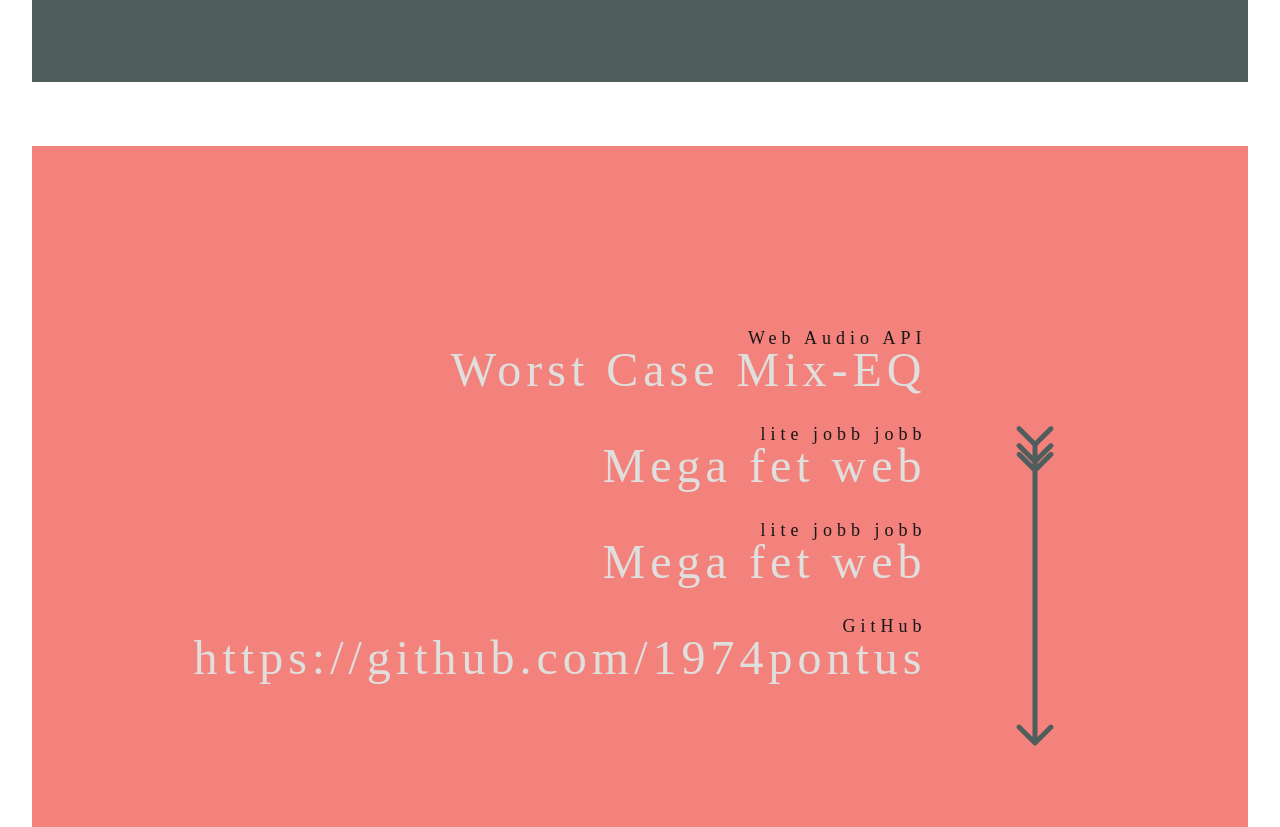
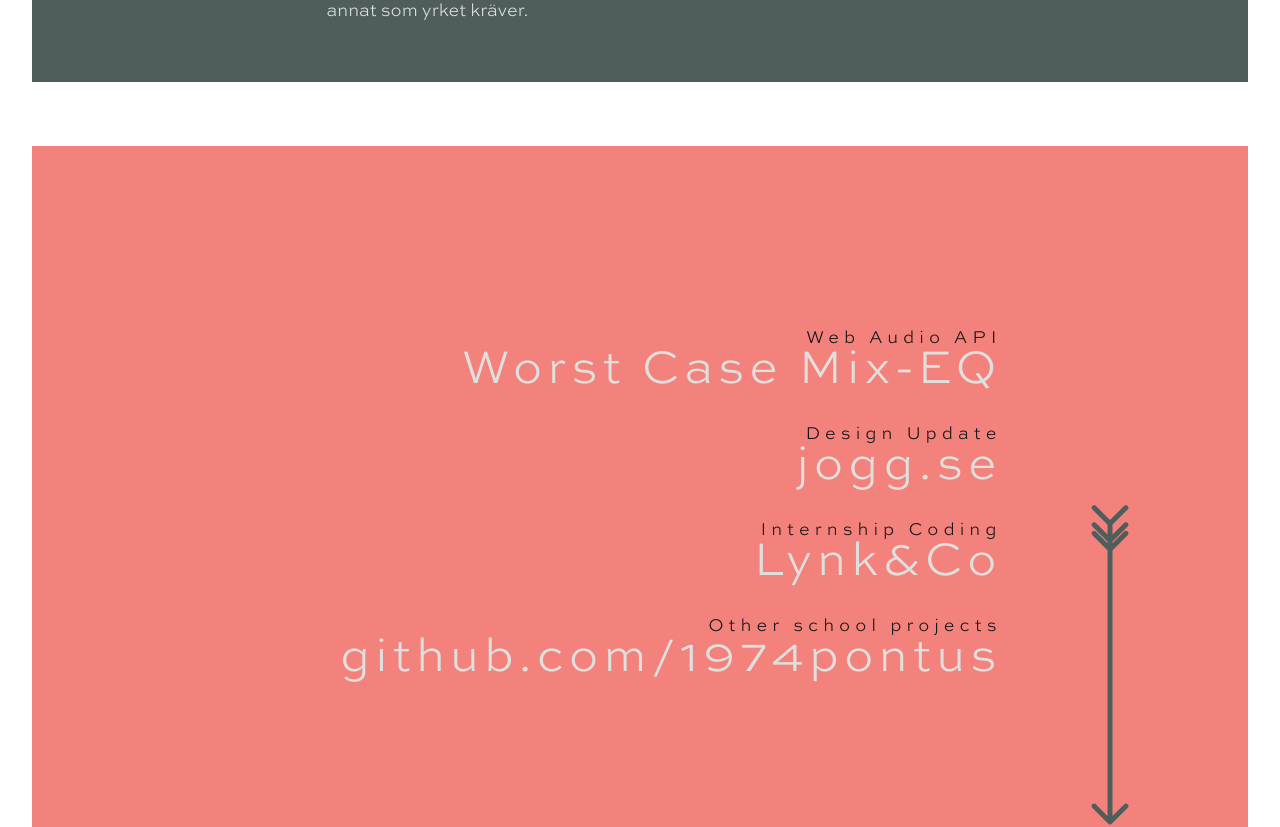
Before and after one commit to 1974pontus/Bandpage, a React (Create React App) app: page / in a window 1280 px wide. Shown: the part 1486-2313 px from the top of the page. Built offline with nearby package versions, Linux system fonts and the light colour scheme.

Commit message:
ipad pro responsive

```diff
--- a/src/components/App/styles.scss
+++ b/src/components/App/styles.scss
@@ -1,17 +1,21 @@
+* {
+  padding: 0;
+  margin: 0;
+  box-sizing: border-box;
+}
+
 @font-face {
   font-family: "SweetSansProBold";
   src: local("SweetSansProBold"),
     url("../../fonts/SweetSansProBold.otf") format("otf");
 }
+
 @font-face {
-  font-family: "SweetSansProRegular";
-  src: local("SweetSansProRegular"),
-    url("../../fonts/SweetSansProRegular.otf") format("otf");
+  font-family: "SweetSansProHairline";
+  src: local("SweetSansProHairline"),
+    url("../../fonts/SweetSansProLight.otf") format("opentype");
 }
 
-* {
-  padding: 0;
-  margin: 0;
-  box-sizing: border-box;
-  font-family: "SweetSansProRegular";
+body {
+  font-family: "SweetSansProHairline";
 }
--- a/src/components/Navbar/NavbarElements.js
+++ b/src/components/Navbar/NavbarElements.js
@@ -32,6 +32,10 @@
   display: flex;
   align-items: center;
   text-decoration: none;
+  transition: all .2s ease-in-out;
+    &:hover{
+      transform: scale(1.2)
+    }
 `;
 
 export const MobileIcon = styled(AiOutlineMenu)`
@@ -40,6 +44,10 @@
   color: #fff;
   display: flex;
   align-items: center;
+  transition: all .2s ease-in-out;
+    &:hover{
+      transform: scale(1.2)
+    }
 
   @media screen and (min-width: 768px) {
     display: none;
--- a/src/components/Startpage/StartpageElements.js
+++ b/src/components/Startpage/StartpageElements.js
@@ -4,7 +4,21 @@
 const drop = keyframes`
     0% {
     opacity: 0;
-    transform: translateY(-10rem);
+    transform: translateY(-20rem);
+    }
+
+    25% {
+    opacity: 1;
+    transform: translateY(10rem);
+    }
+
+    50% {
+    opacity: 1;
+    transform: translateY(-5rem);
+    }
+    75% {
+    opacity: 1;
+    transform: translateY(2rem);
     }
 
     100% {
@@ -41,11 +55,19 @@
 `
 export const TextContent = styled.div`
     text-align: end;
+    @media (max-width: 1024px) {
+        position: relative;
+        top: -17%;
+  }
 `
 export const Title = styled.div`
     color: #DFE0DE;
     font-size: 72px;
     letter-spacing: 5px;
+
+    @media (max-width: 1024px) {
+        font-size: 64px;
+  }
 `
 export const Subtitle = styled.div`
     color: #DFE0DE;
@@ -55,9 +77,13 @@
 `
 export const ArrowWrapper = styled.div`
     position: relative;
-    top: 20%;
+    top: 10%;
     animation: ${drop} 1s ease-in-out .3s both ;
     &:hover {
         animation: ${bounce} .3s ease-in-out .3s both infinite;
     }
+
+    @media (max-width: 1024px) {
+        left: 20%;
+  }
 `
--- a/src/components/about/aboutElements.js
+++ b/src/components/about/aboutElements.js
@@ -1,5 +1,30 @@
-import styled from 'styled-components';
+import styled, { keyframes } from 'styled-components';
 
+const drop = keyframes`
+    0% {
+    opacity: 0;
+    transform: translateY(-20rem);
+    }
+
+    25% {
+    opacity: 1;
+    transform: translateY(10rem);
+    }
+
+    50% {
+    opacity: 1;
+    transform: translateY(-5rem);
+    }
+    75% {
+    opacity: 1;
+    transform: translateY(2rem);
+    }
+
+    100% {
+    opacity: 1;
+    transform: translateY(0);
+    }
+`
 
 export const AboutWrapper = styled.div`
     background: #4F5E5D;
@@ -30,4 +55,5 @@
     position: relative;
     top: 10%;
     right: 100px;
+    animation: ${drop} 1s ease-in-out .3s both ;
 `
--- a/src/components/contact/contactElements.js
+++ b/src/components/contact/contactElements.js
@@ -1,7 +1,31 @@
-import styled from 'styled-components';
+import styled, { keyframes } from 'styled-components';
 import backgroundTwo from '../../assets/background2.svg';
 
+const up = keyframes`
+    0% {
+    opacity: 0;
+    transform: translateX(10rem);
+    }
 
+    25% {
+    opacity: 1;
+    transform: translateY(-20rem);
+    }
+
+    50% {
+    opacity: 1;
+    transform: translateY(5rem);
+    }
+    75% {
+    opacity: 1;
+    transform: translateY(-2rem);
+    }
+
+    100% {
+    opacity: 1;
+    transform: translateY(0);
+    }
+`
 export const ContactWrapper = styled.div`
     background-image: url(${backgroundTwo});
     height: 100vh;
@@ -15,15 +39,29 @@
     height: 100%;
 `
 export const TextContent = styled.div`
-    text-align: end;
+    position: relative;
+    left: 10%;
 `
 export const Title = styled.div`
     color: #DFE0DE;
-    font-size: 72px;
+    font-size: 24px;
     letter-spacing: 5px;
+
+`
+export const Subtitle = styled.div`
+    color: #DFE0DE;
+    font-size: 24px;
+    padding-bottom: 2rem;
+    font-weight: 100;
+    letter-spacing: 5px;
+    &:hover {
+        cursor: pointer;
+        color: #F3827C;
+    }
 `
 
 export const ArrowWrapper = styled.div`
     position: relative;
     top: 20%;
+    animation: ${up} 1s ease-in-out .3s both ;
 `
--- a/src/components/contact/index.js
+++ b/src/components/contact/index.js
@@ -1,24 +1,38 @@
 import React from 'react';
-import { ContactWrapper, Title, ArrowWrapper, ContentWrapper, TextContent } from './contactElements';
+import { ContactWrapper, Title, ArrowWrapper, ContentWrapper, TextContent, Subtitle } from './contactElements';
 import { Arrow } from '../ScrollArrowElement';
 import arrowImg from '../../assets/contactArrow.png';
 
 
 
 const Contact = () => {
+
+    function email() {
+        window.location.href = "mailto:pontus.tahir@gmail.com";
+    }
+    function gitHub() {
+        window.location = "https://github.com/1974pontus";
+    }
+    function linkedin() {
+        window.location = "https://www.linkedin.com/in/pontus-tahir-8511211a9/";
+    }
+
     return (
         <ContactWrapper id="contact">
             <ContentWrapper>
                 <TextContent>
-                    <Title>
-                        Contact
+                    <Title style={{ fontSize: '72px', marginLeft: '-10rem', paddingBottom: '6rem' }}>
+                        Contact:
                     </Title>
-                    <Title>
-                        mail
-                    </Title>
-                    <Title>
-                        github
-                    </Title>
+                    <Subtitle onClick={email}>
+                        Send me an email
+                    </Subtitle>
+                    <Subtitle onClick={gitHub}>
+                        Visit my GitHub
+                    </Subtitle>
+                    <Subtitle onClick={linkedin}>
+                        Visit my LinkedIn
+                    </Subtitle>
                 </TextContent>
                 <ArrowWrapper>
                     <Arrow activeClass="active"
--- a/src/components/skills/skillsElements.js
+++ b/src/components/skills/skillsElements.js
@@ -1,5 +1,30 @@
 import styled, { keyframes } from 'styled-components';
 
+const slideIn = keyframes`
+    0% {
+    opacity: 0;
+    transform: translateX(-20rem);
+    }
+
+    25% {
+    opacity: 1;
+    transform: translateX(10rem);
+    }
+
+    50% {
+    opacity: 1;
+    transform: translateX(-5rem);
+    }
+    75% {
+    opacity: 1;
+    transform: translateX(2rem);
+    }
+
+    100% {
+    opacity: 1;
+    transform: translateX(0);
+    }
+`
 
 const barSlide = keyframes`
     0%{
@@ -31,6 +56,7 @@
 `
 export const ArrowRow = styled.div`
     float: left;
+    animation: ${slideIn} 1s ease-in-out .3s both ;
 `
 
 export const Skillbar = styled.div`
--- a/src/components/work/index.js
+++ b/src/components/work/index.js
@@ -5,6 +5,20 @@
 
 
 const Work = () => {
+
+    function eq() {
+        window.location = "https://worstcasemixeq.netlify.app/eq.html";
+    }
+    function jogg() {
+        window.location = "http://jogg.se/";
+    }
+    function lynk() {
+        window.location = "https://www.lynkco.com/en/";
+    }
+    function github() {
+        window.location = "https://github.com/1974pontus";
+    }
+
     return (
         <WorkContainer id="work">
             <ContentWrapper>
@@ -12,26 +26,26 @@
                     <Subtitle>
                         Web Audio API
                     </Subtitle>
-                    <Title>
+                    <Title onClick={eq}>
                         Worst Case Mix-EQ
                     </Title>
                     <Subtitle>
-                        lite jobb jobb
+                        Design Update
                     </Subtitle>
-                    <Title>
-                        Mega fet web
+                    <Title onClick={jogg}>
+                        jogg.se
                     </Title>
                     <Subtitle>
-                        lite jobb jobb
+                        Internship Coding
                     </Subtitle>
-                    <Title>
-                        Mega fet web
+                    <Title onClick={lynk}>
+                        Lynk&Co
                     </Title>
                     <Subtitle>
-                        GitHub
+                        Other school projects
                     </Subtitle>
-                    <Title>
-                        https://github.com/1974pontus
+                    <Title onClick={github}>
+                        github.com/1974pontus
                     </Title>
 
                 </TextContent>
--- a/src/components/work/workElements.js
+++ b/src/components/work/workElements.js
@@ -1,5 +1,30 @@
-import styled from 'styled-components';
+import styled, { keyframes } from 'styled-components';
 
+const drop = keyframes`
+    0% {
+    opacity: 0;
+    transform: translateY(-20rem);
+    }
+
+    25% {
+    opacity: 1;
+    transform: translateY(10rem);
+    }
+
+    50% {
+    opacity: 1;
+    transform: translateY(-5rem);
+    }
+    75% {
+    opacity: 1;
+    transform: translateY(7rem);
+    }
+
+    100% {
+    opacity: 1;
+    transform: translateY(5rem);
+    }
+`
 
 export const WorkContainer = styled.div`
     background: #F3827C;
@@ -15,14 +40,23 @@
 `
 export const TextContent = styled.div`
     text-align: end;
-    width: 800px;
+    width: 900px;
     line-height: 2rem;
+
+    @media (max-width: 1024px) {
+        width: 700px;
+  }
 `
 export const Title = styled.div`
     color: #DFE0DE;
     font-size: 48px;
     letter-spacing: 5px;
     margin-bottom: 2rem;
+    &:hover {
+        cursor: pointer;
+        color: #4F5E5D;
+    }
+
 `
 export const Subtitle = styled.div`
     color: #161616;
@@ -33,5 +67,6 @@
 export const ArrowWrapper = styled.div`
     position: relative;
     top: 10%;
-    right: 100px;
+    right: 50px;
+    animation: ${drop} 1s ease-in-out .3s both ;
 `
```
